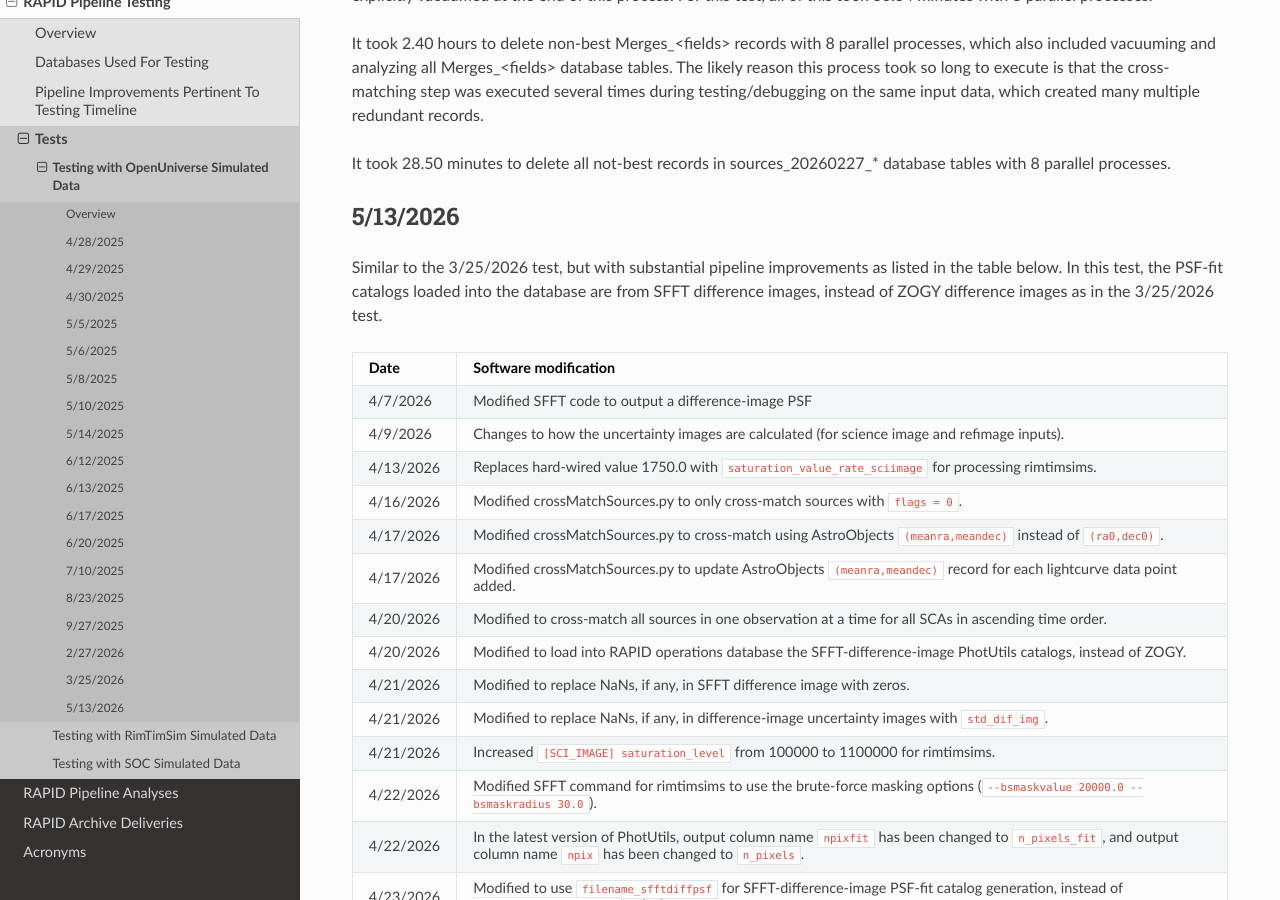
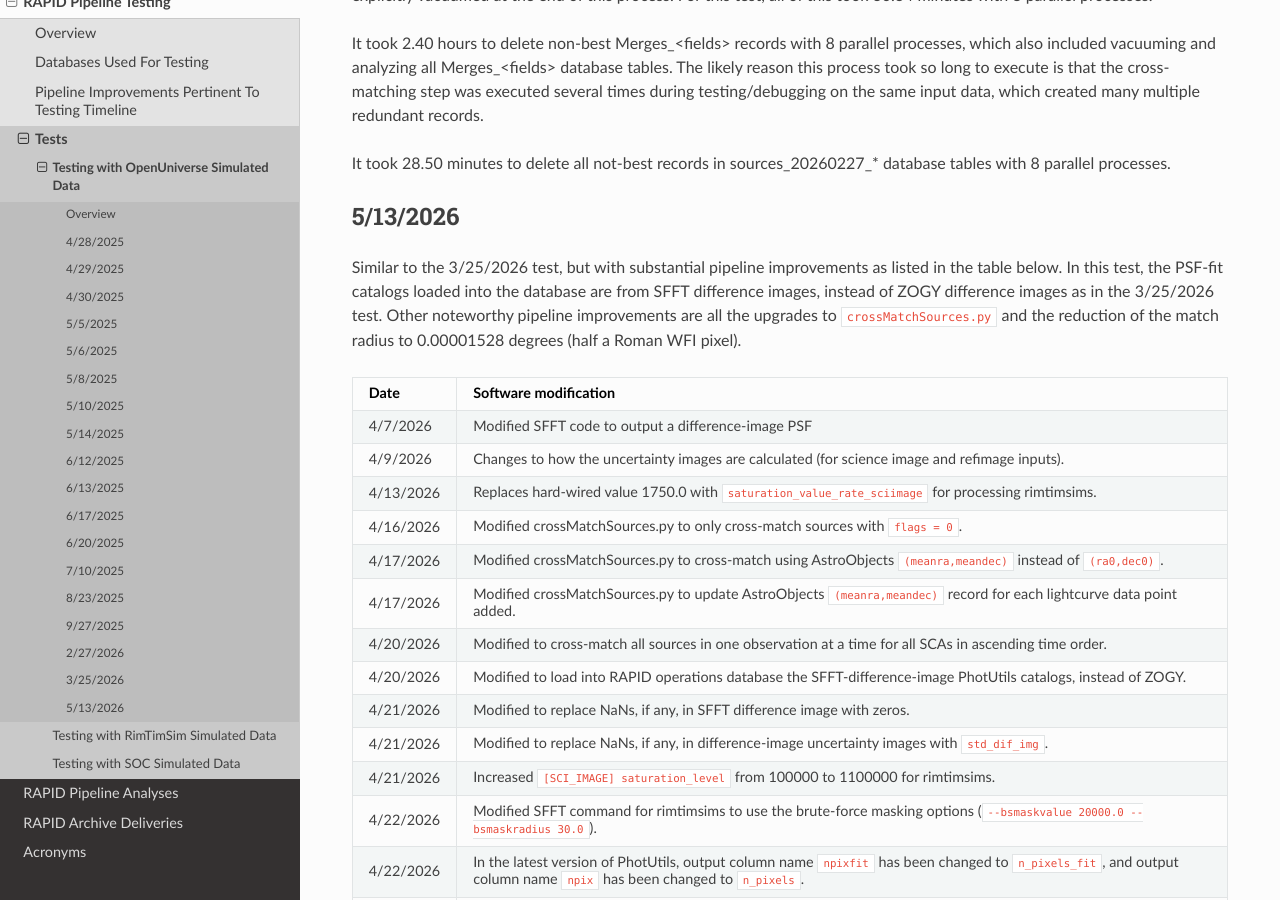
Before and after one commit to Caltech-IPAC/rapid, a Sphinx documentation site: the page built from docs/source/dev/openuniv_tests.rst, in a window 1280 px wide and 900 px high, scrolled down 39143 px. Built offline with Sphinx 7.4.7 and the Read the Docs theme 3.1.0, drawn with Linux system fonts in a browser that asks for light colours.

Commit message:
In the 5/13/2026-test documentation, called out the upgrades to crossMatchSources.py and the reduction of the match radius to 0.00001528 degrees (half a Roman WFI pixel).

```diff
--- a/docs/source/dev/openuniv_tests.rst
+++ b/docs/source/dev/openuniv_tests.rst
@@ -1452,7 +1452,8 @@ with 8 parallel processes.
 
 Similar to the 3/25/2026 test, but with substantial pipeline improvements as listed in the table below.
 In this test, the PSF-fit catalogs loaded into the database are from SFFT difference images,
-instead of ZOGY difference images as in the 3/25/2026 test.
+instead of ZOGY difference images as in the 3/25/2026 test.  Other noteworthy pipeline improvements are
+all the upgrades to ``crossMatchSources.py`` and the reduction of the match radius to 0.00001528 degrees (half a Roman WFI pixel).
 
 ===============   ===============================================================================================================================================================================================================================
 Date              Software modification
```
